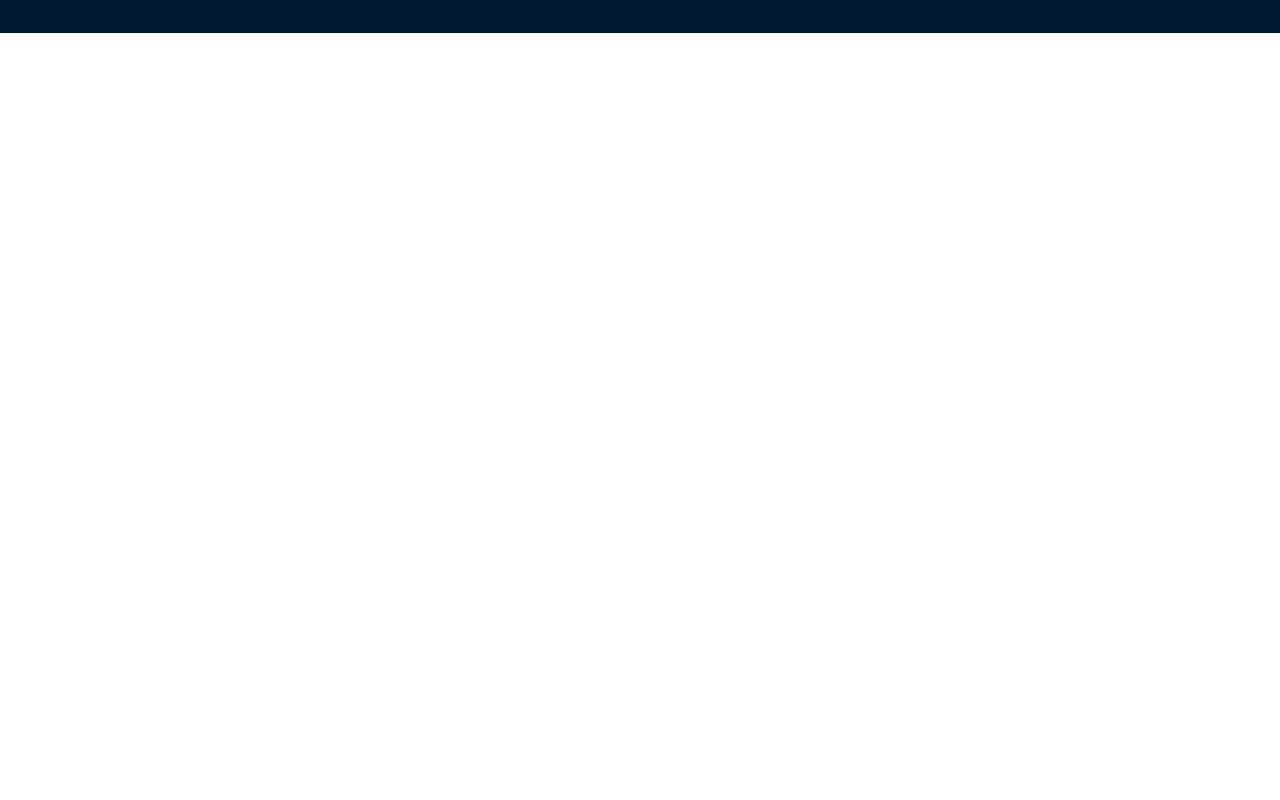
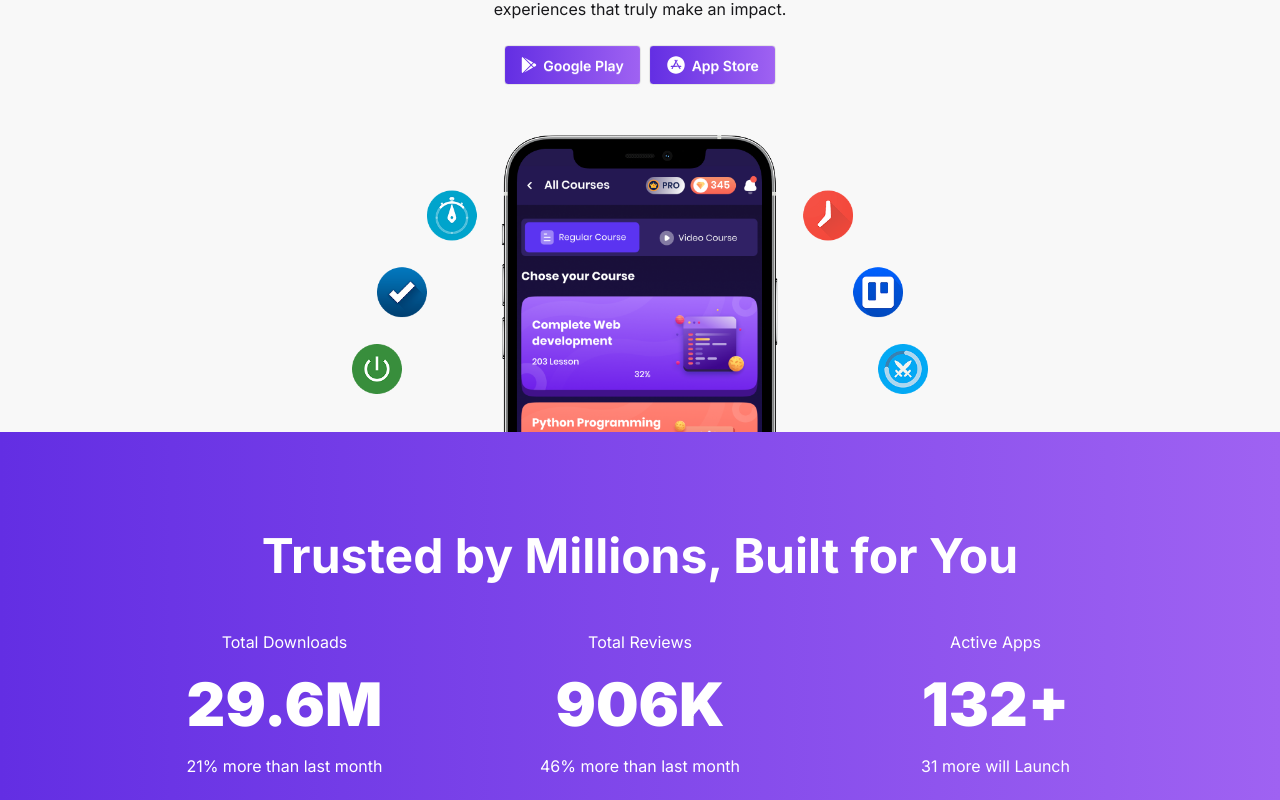
Before and after one commit to Senpaioka/PH-B12A08, a React (Vite) app: page / in a window 1280 px wide. Shown: the part 340-1140 px from the top of the page. Before the commit the page ends 800 px from the top, so only its background shows below. Built offline with nearby package versions, Linux system fonts and the light colour scheme.

Commit message:
stats part added

```diff
--- /dev/null
+++ b/src/components/Hero.jsx
@@ -0,0 +1,37 @@
+import { FaGooglePlay } from "react-icons/fa6";
+import { IoLogoAppleAppstore } from "react-icons/io5";
+import { Link } from "react-router";
+import hero_pic from '../assets/hero.png'
+
+function Hero() {
+
+    return (
+        <div className="hero bg-base-200 pt-[100px]">
+            <div className="hero-content text-center py-0 px-5">
+                <div className="max-w-xl">
+                    <h1 className="text-5xl inter-bold text-[#001931]">We Build</h1>
+                    <h1 className="text-5xl inter-bold text-[#001931]"><span className="bg-gradient-to-r from-[#632EE3] to-[#9F62F2] bg-clip-text text-transparent">Productive</span> Apps</h1>
+                    <p className="py-6">
+                        At HERO.IO, we craft innovative apps designed to make everyday life simpler, smarter, and more exciting.Our goal is to turn your ideas into digital experiences that truly make an impact.
+                    </p>
+
+
+                    <Link to='https://play.google.com/store/games' className="btn bg-white text-white border-[#e5e5e5] magic-color mr-1">
+                    <FaGooglePlay className="text-base" />
+                    Google Play
+                    </Link>
+
+                    <Link to='https://www.apple.com/app-store/' className="btn bg-white text-white border-[#e5e5e5] magic-color ml-1">
+                    <IoLogoAppleAppstore className="text-xl" />
+                    App Store
+                    </Link>
+
+                    <img src={hero_pic} alt="hero bg" className="w-full mt-[50px]" />
+                </div>
+
+            </div>
+        </div>
+    )
+}
+
+export default Hero;
--- /dev/null
+++ b/src/components/Stats.jsx
@@ -0,0 +1,33 @@
+function Stats() {
+
+    return (
+        <div className="magic-color py-[100px]">
+            <div className="w-10/12 mx-auto text-center">
+                <h2 className="inter-bold text-5xl text-white">Trusted by Millions, Built for You</h2>
+
+                <div className="grid grid-cols-1 md:grid-cols-3 mt-[50px]">
+                    <div>
+                        <p className="inter-regular text-base text-white">Total Downloads</p>
+                        <h3 className="inter-extra text-6xl text-white p-5">29.6M</h3>
+                        <p className="inter-regular text-base text-white">21% more than last month</p>
+                    </div>
+
+                    <div>
+                        <p className="inter-regular text-base text-white">Total Reviews</p>
+                        <h3 className="inter-extra text-6xl text-white p-5">906K</h3>
+                        <p className="inter-regular text-base text-white">46% more than last month</p>
+                    </div>
+
+                    <div>
+                        <p className="inter-regular text-base text-white">Active Apps</p>
+                        <h3 className="inter-extra text-6xl text-white p-5">132+</h3>
+                        <p className="inter-regular text-base text-white">31 more will Launch</p>
+                    </div>
+
+                </div>
+            </div>
+        </div>
+    )
+}
+
+export default Stats;
--- a/src/index.css
+++ b/src/index.css
@@ -33,6 +33,13 @@
   font-style: normal;
 }
 
+.inter-extra {
+  font-family: "Inter", sans-serif;
+  font-optical-sizing: auto;
+  font-weight: 900;
+  font-style: normal;
+}
+
 body {
     font-family: "Inter", sans-serif;
     font-weight: 400;
--- a/src/pages/Home.jsx
+++ b/src/pages/Home.jsx
@@ -1,7 +1,13 @@
+import Hero from '../components/Hero';
+import Stats from '../components/Stats';
+
 function Home(){
 
     return(
-        <h1>home</h1>
+        <>
+            <Hero></Hero>
+            <Stats></Stats>
+        </>
     )
 }
 
```
